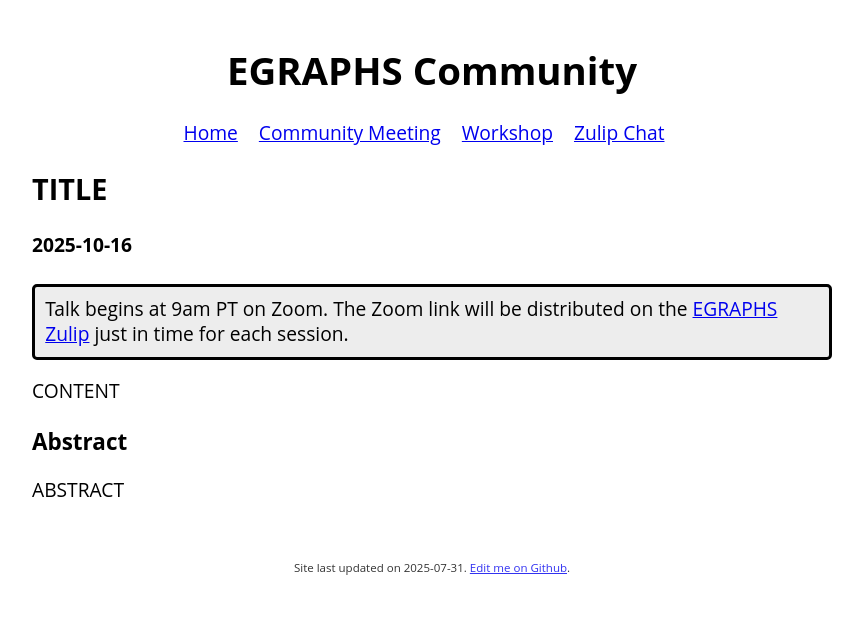
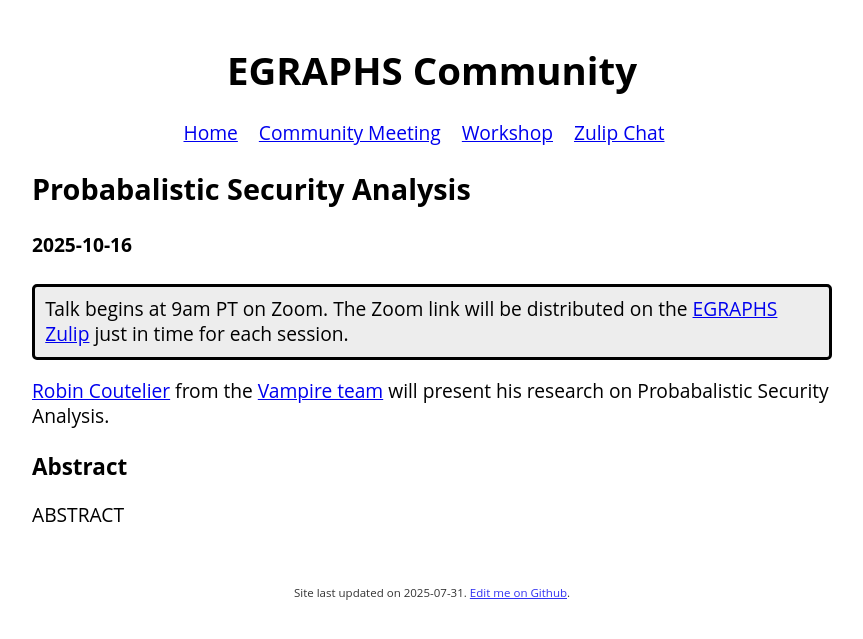
Before and after one commit to egraphs-community/egraphs-community.github.io, a Jekyll site: the page built from meeting/_posts/2025-10-16-draft.md, in a window 1280 px wide. Shown: the top 639 px of the page, without its empty margins (208-1071 px from the left). Built offline with Jekyll 4.4.1, drawn with Linux system fonts in a browser that asks for light colours.

Commit message:
Update 2025-10-16-draft.md

```diff
--- a/meeting/_posts/2025-10-16-draft.md
+++ b/meeting/_posts/2025-10-16-draft.md
@@ -1,12 +1,12 @@
 ---
 layout: meeting
-title: "TITLE"
-speaker: "SPEAKER"
+title: Probabalistic Security Analysis
+speaker: Robin Coutelier
 draft: true # hide from calendar and page
 # hide: true # hide from calendar
 ---
 
-CONTENT
+[Robin Coutelier](https://robcoutel.github.io/) from the [Vampire team](https://vprover.github.io/) will present his research on Probabalistic Security Analysis.
 
 ### Abstract
 
```
